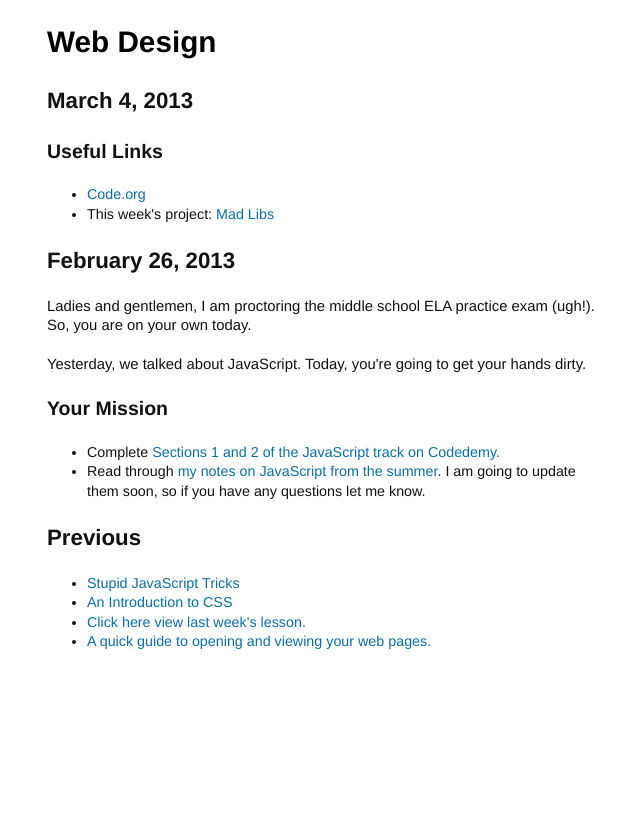
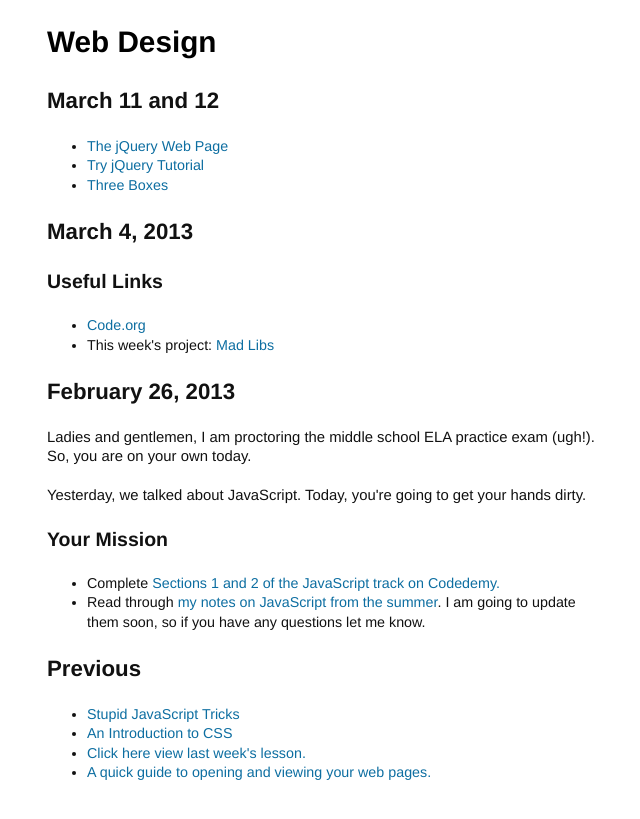
Before and after one commit to scholarsnyc/web-design, a Jekyll site: the page built from index.html, in a window 1280 px wide. Shown: the top 819 px of the page, without its empty margins (318-958 px from the left). Built offline with Jekyll 4.4.1, drawn with Linux system fonts in a browser that asks for light colours.

Commit message:
Update for March 11

```diff
--- a/index.html
+++ b/index.html
@@ -4,6 +4,14 @@ layout: default
 title : Web Design
 
 ---
+
+<h2>March 11 and 12</h2>
+
+<ul>
+	<li><a href="http://jquery.com/">The jQuery Web Page</a></li>
+	<li><a href="http://try.jquery.com/">Try jQuery Tutorial</a></li>
+	<li><a href="https://github.com/scholarsnyc/three-boxes">Three Boxes</a></li>
+</ul>
 
 <h2>March 4, 2013</h2>
 
```
